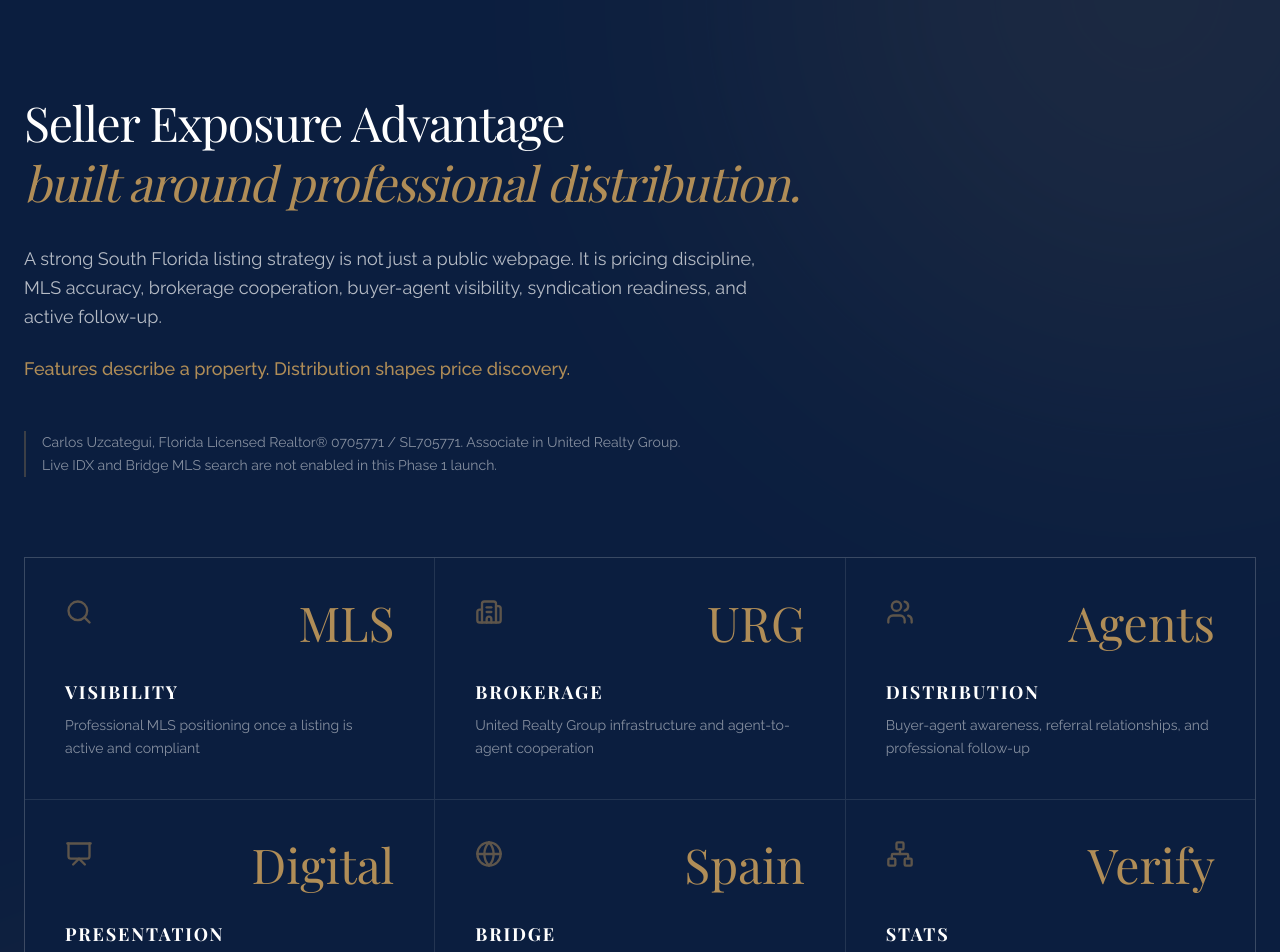
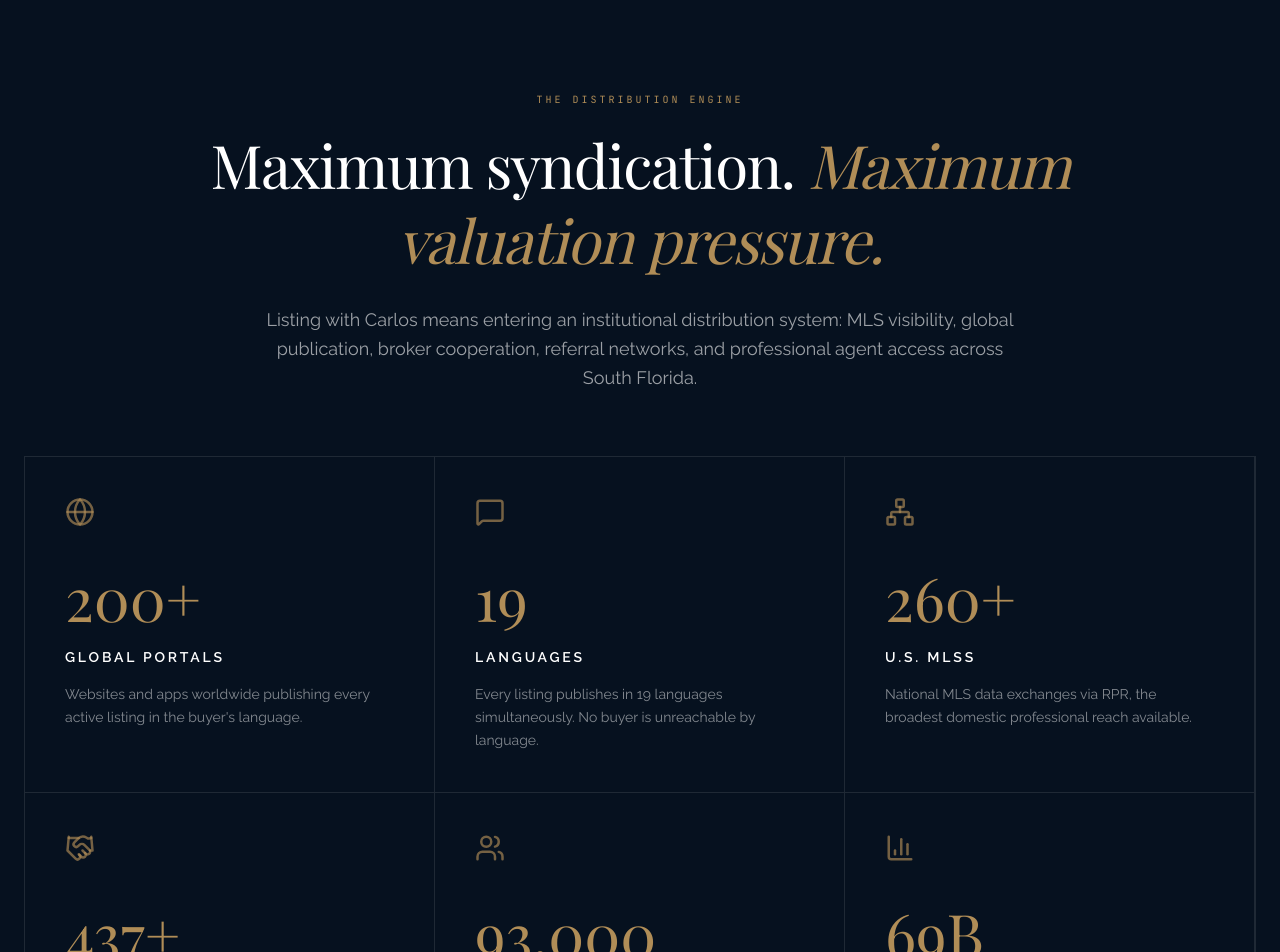
Before and after one commit to CEUL-sites/MiamiDesk-Site-Final-1, a React (Vite) app: page / in a window 1280 px wide. Shown: the part 2520-3472 px from the top of the page. Built offline with nearby package versions, Linux system fonts and the light colour scheme; a web font is replaced by a local one.

Commit message:
Rebuild institutional reach counters

```diff
--- a/src/components/ReachAdvantage.tsx
+++ b/src/components/ReachAdvantage.tsx
@@ -1,95 +1,71 @@
-import { motion } from "motion/react";
-import { Building2, Globe, Network, Presentation, Search, Users } from "lucide-react";
+import { BarChart3, Globe, Handshake, MessageSquare, Network, Users } from "lucide-react";
+import { motion, useInView } from "motion/react";
+import { useEffect, useRef, useState } from "react";
 import { CONTACT } from "../constants";
 
 const STATS = [
-  {
-    value: "MLS",
-    label: "Visibility",
-    desc: "Professional MLS positioning once a listing is active and compliant",
-    icon: Search
-  },
-  {
-    value: "URG",
-    label: "Brokerage",
-    desc: "United Realty Group infrastructure and agent-to-agent cooperation",
-    icon: Building2
-  },
-  {
-    value: "Agents",
-    label: "Distribution",
-    desc: "Buyer-agent awareness, referral relationships, and professional follow-up",
-    icon: Users
-  },
-  {
-    value: "Digital",
-    label: "Presentation",
-    desc: "Property narrative, photography plan, listing copy, and launch sequence",
-    icon: Presentation
-  },
-  {
-    value: "Spain",
-    label: "Bridge",
-    desc: "Madrid and Spain-facing relationships where relevant to the property",
-    icon: Globe
-  },
-  {
-    value: "Verify",
-    label: "Stats",
-    desc: "Portal, association, MLS, and volume figures stay pending until source-checked",
-    icon: Network
-  }
+  { value: 200, suffix: "+", label: "Global Portals", desc: "Websites and apps worldwide publishing every active listing in the buyer's language.", icon: Globe },
+  { value: 19, suffix: "", label: "Languages", desc: "Every listing publishes in 19 languages simultaneously. No buyer is unreachable by language.", icon: MessageSquare },
+  { value: 260, suffix: "+", label: "U.S. MLSs", desc: "National MLS data exchanges via RPR, the broadest domestic professional reach available.", icon: Network },
+  { value: 437, suffix: "+", label: "Intl. Agreements", desc: "Signed referral agreements with real estate associations across the world, creating active deal flow.", icon: Handshake },
+  { value: 93000, suffix: "", label: "Member Agents", desc: "Miami and South Florida REALTORS®, the world's largest local Realtor association.", icon: Users },
+  { value: 69, suffix: "B", label: "2025 Volume", desc: "Combined transaction volume of the association in 2025. The infrastructure behind every listing.", icon: BarChart3 }
 ];
+
+function AnimatedCounter({ value, suffix }: { value: number; suffix: string }) {
+  const [count, setCount] = useState(0);
+  const ref = useRef<HTMLSpanElement | null>(null);
+  const inView = useInView(ref, { once: true, amount: 0.5 });
+
+  useEffect(() => {
+    if (!inView) return;
+    const duration = 2000;
+    const steps = 60;
+    const increment = value / steps;
+    let current = 0;
+    const timer = window.setInterval(() => {
+      current += increment;
+      if (current >= value) {
+        setCount(value);
+        window.clearInterval(timer);
+      } else {
+        setCount(Math.floor(current));
+      }
+    }, duration / steps);
+    return () => window.clearInterval(timer);
+  }, [inView, value]);
+
+  return <span ref={ref}>{count.toLocaleString()}{suffix}</span>;
+}
 
 export const ReachAdvantage = () => {
   return (
-    <section id="reach" className="py-24 bg-navy text-white relative overflow-hidden">
-      <div className="absolute inset-0 opacity-10">
-        <div className="absolute top-0 right-0 w-[800px] h-[800px] bg-gold rounded-full blur-[150px] -translate-y-1/2 translate-x-1/3" />
-        <div className="absolute bottom-0 left-0 w-[600px] h-[600px] bg-gold rounded-full blur-[120px] translate-y-1/2 -translate-x-1/4" />
-      </div>
-
-      <div className="max-w-7xl mx-auto px-6 relative z-10">
-        <div className="max-w-4xl mb-20">
-          <h2 className="text-3xl lg:text-5xl mb-8 leading-tight font-serif">
-            Seller Exposure Advantage <br />
-            <span className="text-gold italic font-light">built around professional distribution.</span>
+    <section id="reach" className="bg-navy-deep py-24 text-white">
+      <div className="mx-auto max-w-7xl px-6">
+        <div className="mx-auto mb-16 max-w-4xl text-center">
+          <p className="font-mono text-[10px] uppercase tracking-[0.3em] text-gold">The Distribution Engine</p>
+          <h2 className="mt-5 font-serif text-4xl leading-tight text-white lg:text-6xl">
+            Maximum syndication. <span className="italic text-gold">Maximum valuation pressure.</span>
           </h2>
-          <p className="text-lg text-white/70 leading-relaxed mb-6 max-w-3xl">
-            A strong South Florida listing strategy is not just a public webpage. It is pricing discipline, MLS accuracy, brokerage cooperation, buyer-agent visibility, syndication readiness, and active follow-up.
-          </p>
-          <p className="text-lg text-gold font-medium mb-12">
-            Features describe a property. Distribution shapes price discovery.
-          </p>
-          <p className="text-sm text-white/50 leading-relaxed max-w-2xl border-l-2 border-gold/30 pl-4">
-            {CONTACT.licenseDisplay}. Associate in {CONTACT.brokerage}. Live IDX and Bridge MLS search are not enabled in this Phase 1 launch.
+          <p className="mx-auto mt-7 max-w-3xl font-sans text-lg leading-relaxed text-white/60">
+            Listing with Carlos means entering an institutional distribution system: MLS visibility, global publication, broker cooperation, referral networks, and professional agent access across South Florida.
           </p>
         </div>
 
-        <div className="grid md:grid-cols-2 lg:grid-cols-3 gap-px bg-white/10 border border-white/10">
-          {STATS.map((stat, i) => (
-            <motion.div
-              key={i}
-              initial={{ opacity: 0, scale: 0.95 }}
-              whileInView={{ opacity: 1, scale: 1 }}
-              transition={{ delay: i * 0.1 }}
-              viewport={{ once: true }}
-              className="p-10 bg-navy hover:bg-navy-light transition-colors duration-500 group"
-            >
-              <div className="flex items-start justify-between mb-8">
-                <stat.icon size={28} className="text-gold opacity-50 group-hover:opacity-100 transition-opacity" />
-                <span className="text-4xl lg:text-5xl font-serif text-gold">{stat.value}</span>
-              </div>
-              <h3 className="text-lg font-bold text-white mb-2 uppercase tracking-widest">{stat.label}</h3>
-              <p className="text-white/50 text-sm leading-relaxed">{stat.desc}</p>
+        <div className="grid grid-cols-1 border border-white/10 md:grid-cols-2 lg:grid-cols-3">
+          {STATS.map((stat, index) => (
+            <motion.div key={stat.label} initial={{ opacity: 0, y: 40 }} whileInView={{ opacity: 1, y: 0 }} viewport={{ once: true, amount: 0.15 }} transition={{ duration: 0.7, delay: index * 0.06 }} className="group border-b border-r border-white/10 p-8 transition-colors duration-300 hover:bg-white/[0.035] lg:p-10">
+              <stat.icon className="mb-10 text-gold/65 transition-colors group-hover:text-gold" size={30} />
+              <div className="font-serif text-5xl text-gold lg:text-6xl"><AnimatedCounter value={stat.value} suffix={stat.suffix} /></div>
+              <h3 className="font-sans mt-5 text-sm font-semibold uppercase tracking-[0.2em] text-white">{stat.label}</h3>
+              <p className="mt-4 font-sans text-sm leading-relaxed text-white/50">{stat.desc}</p>
             </motion.div>
           ))}
         </div>
 
-        <div className="mt-20 flex flex-col items-center">
-          <a href="#contact" className="px-12 py-5 bg-gold text-white font-bold uppercase tracking-[0.2em] hover:bg-white hover:text-navy transition-all duration-300 shadow-2xl shadow-gold/20">
-            Request Seller Strategy Review
-          </a>
+        <div className="mt-16 border-t border-gold/40 pt-10 text-center">
+          <blockquote className="font-serif text-3xl italic text-white lg:text-5xl">Features describe a property. Distribution determines its price.</blockquote>
+          <p className="font-mono mt-6 text-[10px] uppercase tracking-[0.22em] text-gold/60">— {CONTACT.shortLicense}</p>
         </div>
       </div>
     </section>
```
